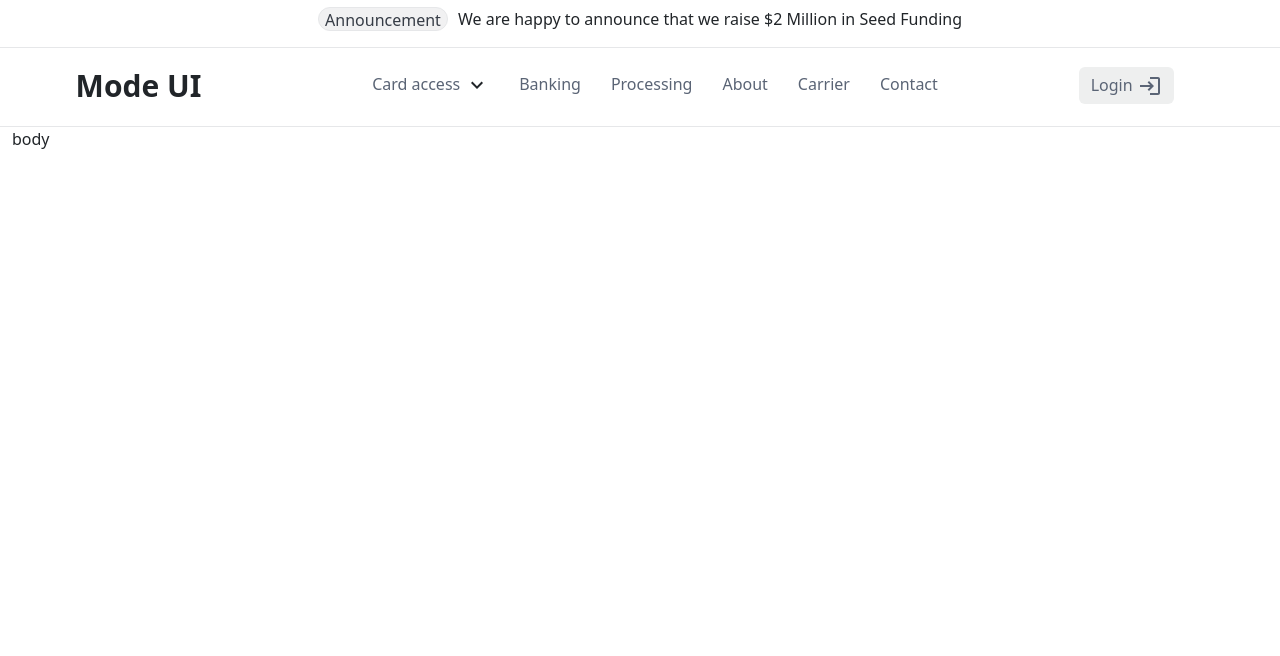
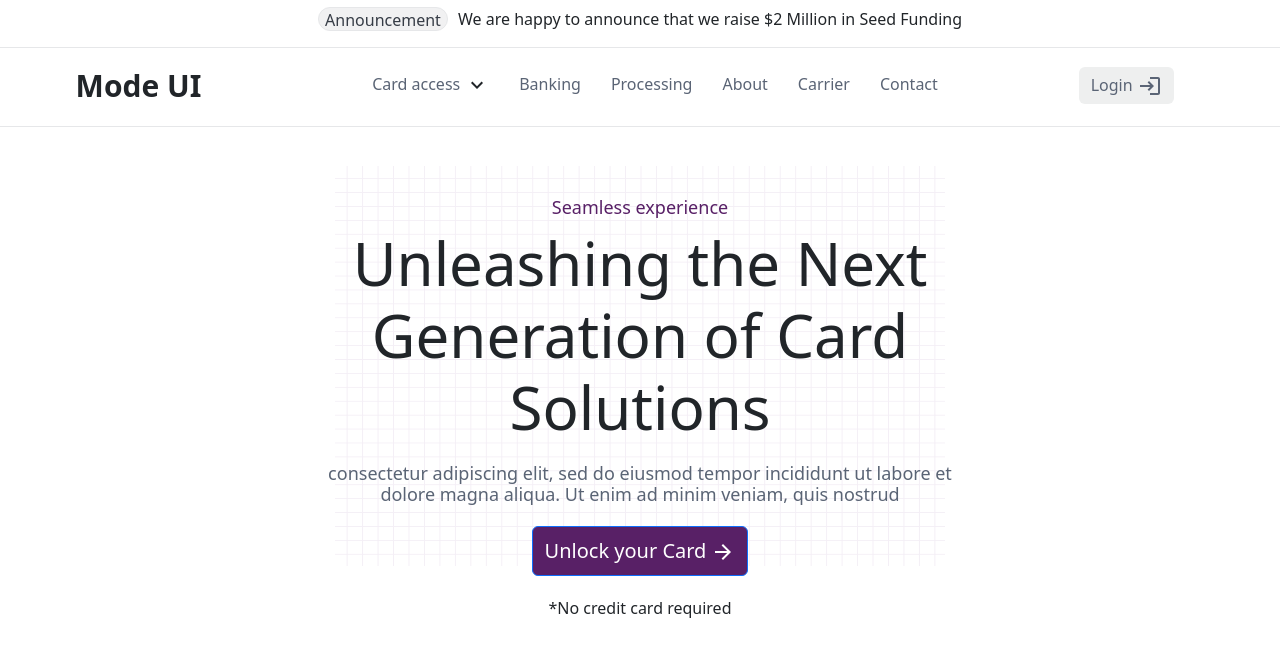
Before and after one commit to SaeedSoheili/Mode-UI-Landing-Page, a React (Create React App) app: page / in a window 1280 px wide. Shown: the top 656 px of the page. Built offline with nearby package versions, Linux system fonts and the light colour scheme.

Commit message:
finish first body part

```diff
--- a/src/components/body/Body.js
+++ b/src/components/body/Body.js
@@ -1,5 +1,10 @@
 import React from "react";
+import Body1 from "./Body1";
 
 export default function Body() {
-  return <div>body</div>;
+  return (
+    <>
+      <Body1 />
+    </>
+  );
 }
--- /dev/null
+++ b/src/components/body/Body1.css
@@ -0,0 +1,51 @@
+.mainRow {
+  height: 532px;
+  /* background-color: antiquewhite; */
+  position: relative;
+}
+
+h2 {
+  font-size: 18px;
+  text-align: center;
+  color: #582066;
+  margin-top: 70px;
+}
+
+h1 {
+  font-size: 60px;
+  text-align: center;
+}
+
+h3 {
+  font-size: 18px;
+  text-align: center;
+  color: #5a6475;
+  margin-top: 20px;
+}
+
+.button {
+  background-color: #582066;
+  margin: 20px auto;
+  display: block;
+  font-size: 20px;
+  height: 50px;
+}
+
+.arrowIcon {
+  margin-left: 5px;
+}
+
+p {
+  text-align: center;
+  margin-top: 10px;
+}
+
+img {
+  z-index: -1;
+  position: absolute;
+  width: 610px;
+  height: 400px;
+  top: 45%;
+  left: 50%;
+  transform: translate(-50%, -50%);
+}
--- /dev/null
+++ b/src/components/body/Body1.js
@@ -0,0 +1,31 @@
+import React from "react";
+import "./Body1.css";
+import Row from "react-bootstrap/Row";
+import { Col } from "react-bootstrap";
+import { Button } from "react-bootstrap";
+import ArrowForwardIcon from "@mui/icons-material/ArrowForward";
+
+export default function Body1() {
+  return (
+    <Row className="mainRow">
+      <Col lg={12}>
+        <h2>Seamless experience</h2>
+        <h1>
+          Unleashing the Next <br /> Generation of Card <br />
+          Solutions
+        </h1>
+        <h3>
+          consectetur adipiscing elit, sed do eiusmod tempor incididunt ut
+          labore et <br /> dolore magna aliqua. Ut enim ad minim veniam, quis
+          nostrud
+        </h3>
+        <Button className="button">
+          Unlock your Card
+          <ArrowForwardIcon className="arrowIcon" />
+        </Button>
+        <p>*No credit card required</p>
+        <img src="./body1Background.png" alt="background-image" />
+      </Col>
+    </Row>
+  );
+}
--- a/src/components/header/NavBar.js
+++ b/src/components/header/NavBar.js
@@ -15,7 +15,7 @@ export default function NavBar() {
   ];
 
   return (
-    <div>
+    <>
       <Row className="navBarRow">
         <Col lg={2} className="navbarLogo">
           Mode UI
@@ -32,6 +32,6 @@ export default function NavBar() {
           </Button>
         </Col>
       </Row>
-    </div>
+    </>
   );
 }
```
Also changed, not shown: public/body1Background.png (added).
